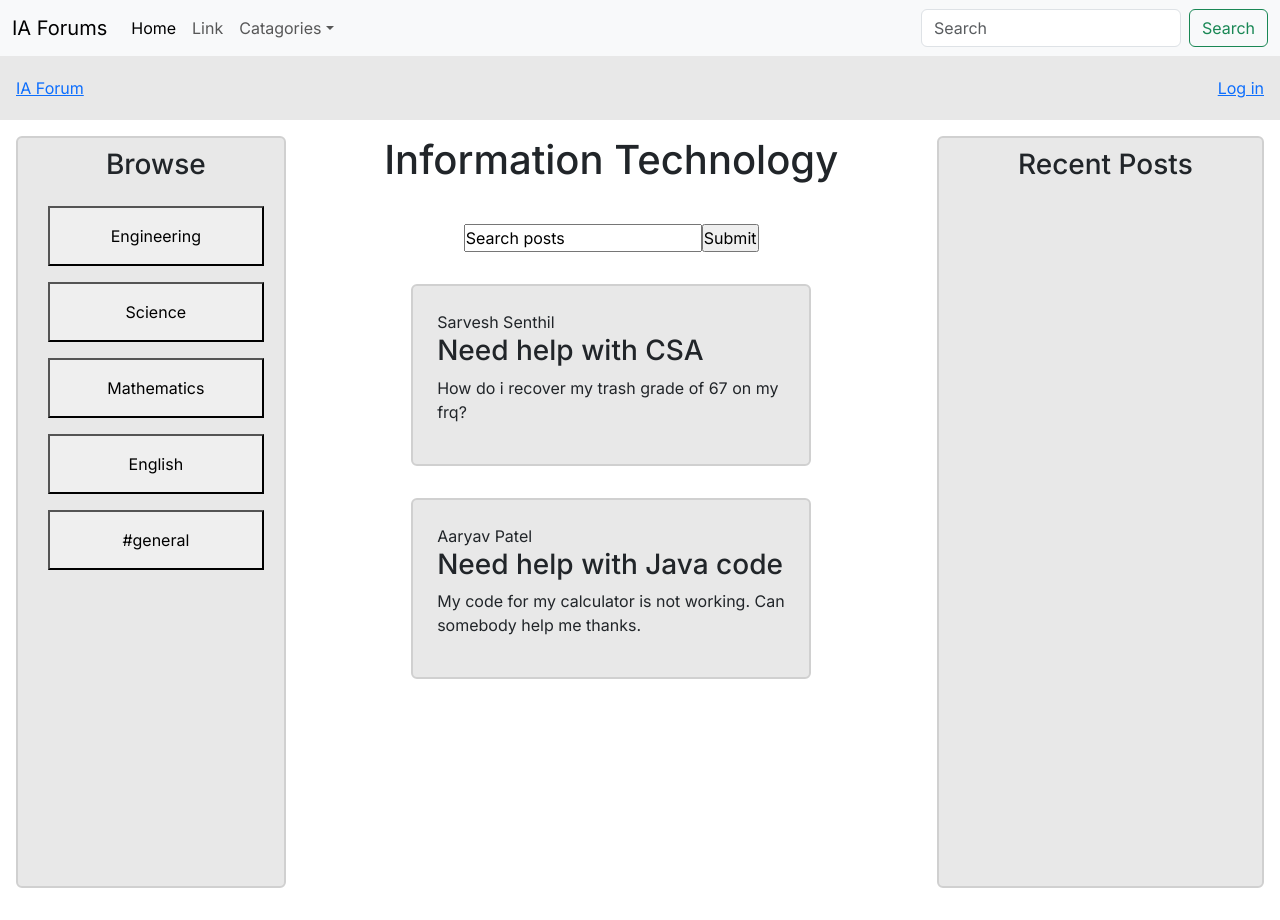
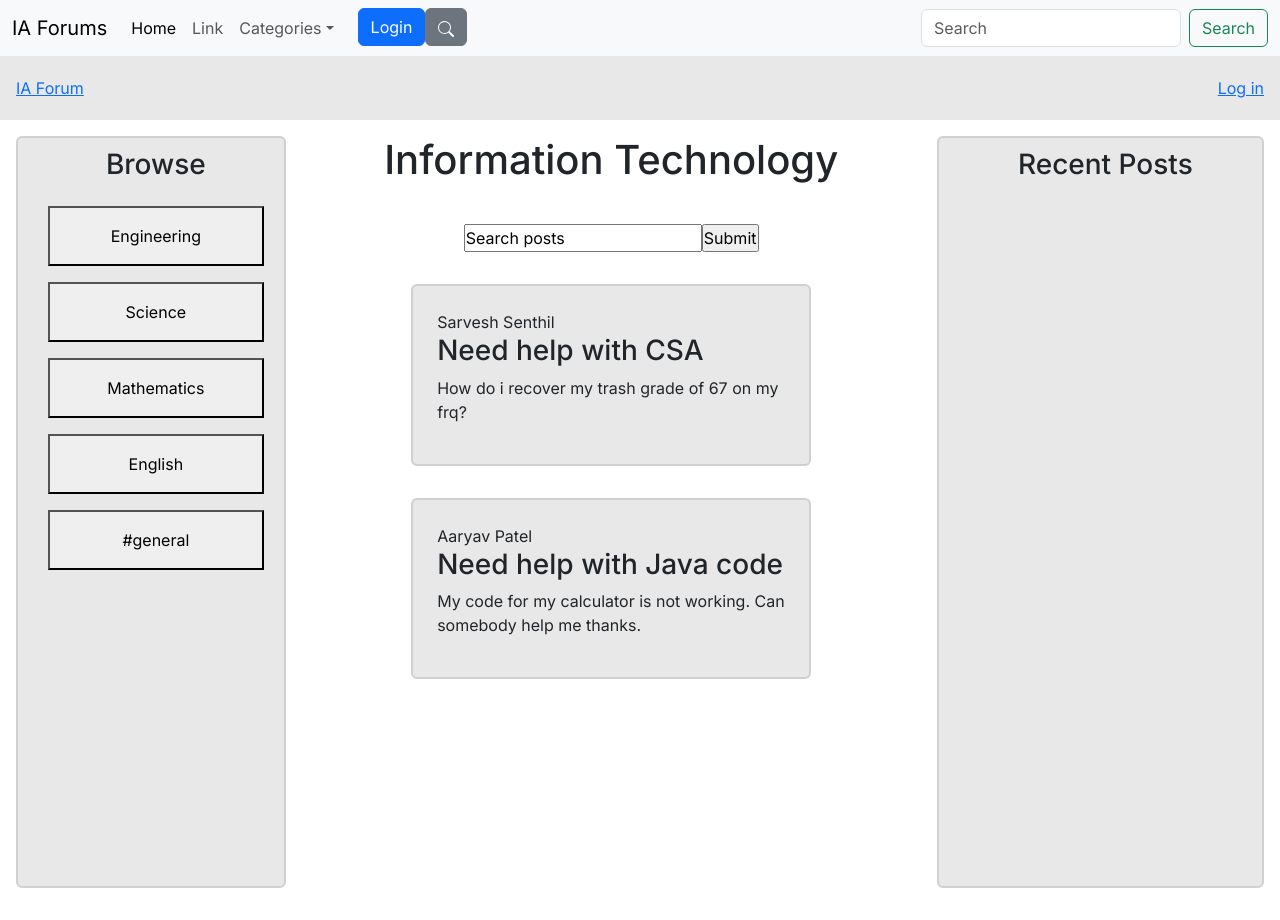
Before and after one commit to BigJella/ia-forum, a Next.js app: page /browse in a window 1280 px wide. Built offline with nearby package versions, Linux system fonts and the light colour scheme.

Commit message:
Moved Navbar into individual component Imported Bootstrap Javascript using individual component

```diff
--- /dev/null
+++ b/src/app/components/Navbar.tsx
@@ -0,0 +1,56 @@
+"use client"
+
+export default function Navbar() {
+    return(
+      <nav className="navbar navbar-expand-lg bg-light">
+        <div className="container-fluid">
+
+          <a className="navbar-brand" href="/">IA Forums</a>
+
+          <button className="navbar-toggler" type="button" data-bs-toggle="collapse" data-bs-target="#navbarSupportedContent" aria-controls="navbarSupportedContent" aria-expanded="false" aria-label="Toggle navigation">
+            <span className="navbar-toggler-icon"></span>
+          </button>
+
+          <div className="collapse navbar-collapse" id="navbarSupportedContent">
+            <ul className="navbar-nav me-auto mb-2 mb-lg-0">
+              <li className="nav-item">
+                <a className="nav-link active" aria-current="page" href="/home">Home</a>
+              </li>
+              <li className="nav-item">
+                <a className="nav-link" href="#">Link</a>
+              </li>
+              <li className="nav-item dropdown">
+                <a className="nav-link dropdown-toggle" href="#" role="button" data-bs-toggle="dropdown" aria-expanded="false">
+                  Categories
+                </a>
+                <ul className="dropdown-menu">
+                  <li><a className="dropdown-item" href="#">IT</a></li>
+                  <li><a className="dropdown-item" href="#">Healthcare</a></li>
+                  <li><a className="dropdown-item" href="#">Engineering</a></li>
+                  <li><hr className="dropdown-divider"></hr></li>
+                  <li><a className="dropdown-item" href="#">General</a></li>
+                </ul>
+              </li>
+              <li className="nav-item">
+                <a className="nav-link disabled" aria-disabled="true"></a>
+              </li>
+              <li className="nav-item">
+                <a className="btn btn-primary" href="#" role="button">Login</a>
+              </li>
+              <li className="nav-item">
+                <button type="button" className="btn btn-secondary">
+                  <svg xmlns="http://www.w3.org/2000/svg" width="16" height="16" fill="currentColor" className="bi bi-search" viewBox="0 0 16 16">
+                    <path d="M11.742 10.344a6.5 6.5 0 1 0-1.397 1.398h-.001q.044.06.098.115l3.85 3.85a1 1 0 0 0 1.415-1.414l-3.85-3.85a1 1 0 0 0-.115-.1zM12 6.5a5.5 5.5 0 1 1-11 0 5.5 5.5 0 0 1 11 0"></path>
+                  </svg>
+                </button>
+              </li>
+            </ul>
+            <form className="d-flex" role="search">
+              <input className="form-control me-2" type="search" placeholder="Search" aria-label="Search"></input>
+              <button className="btn btn-outline-success" type="submit">Search</button>
+            </form>
+          </div>
+        </div>
+      </nav>
+    )
+}
--- a/src/app/layout.tsx
+++ b/src/app/layout.tsx
@@ -1,5 +1,7 @@
 import type { Metadata } from "next";
 import { Inter } from "next/font/google";
+import Navbar from "./components/Navbar";
+import Bootstrap from "./providers/Bootstrap";
 import 'bootstrap/dist/css/bootstrap.css';
 import "./globals.css";
 
@@ -18,43 +20,8 @@ export default function RootLayout({
   return (
     <html lang="en">
       <body className={inter.className}>
-      <nav className="navbar navbar-expand-lg bg-body-tertiary">
-        <div className="container-fluid">
-          <a className="navbar-brand" href="#">IA Forums</a>
-          <button className="navbar-toggler" type="button" data-bs-toggle="collapse" data-bs-target="#navbarSupportedContent" aria-controls="navbarSupportedContent" aria-expanded="false" aria-label="Toggle navigation">
-            <span className="navbar-toggler-icon"></span>
-          </button>
-          <div className="collapse navbar-collapse" id="navbarSupportedContent">
-            <ul className="navbar-nav me-auto mb-2 mb-lg-0">
-              <li className="nav-item">
-                <a className="nav-link active" aria-current="page" href="#">Home</a>
-              </li>
-              <li className="nav-item">
-                <a className="nav-link" href="#">Link</a>
-              </li>
-              <li className="nav-item dropdown">
-                <a className="nav-link dropdown-toggle" href="#" role="button" data-bs-toggle="dropdown" aria-expanded="false">
-                  Catagories
-                </a>
-                <ul className="dropdown-menu">
-                  <li><a className="dropdown-item" href="#">IT</a></li>
-                  <li><a className="dropdown-item" href="#">Healthcare</a></li>
-                  <li><a className="dropdown-item" href="#">Engineering</a></li>
-                  <li><hr className="dropdown-divider"></hr></li>
-                  <li><a className="dropdown-item" href="#">General</a></li>
-                </ul>
-              </li>
-              <li className="nav-item">
-                <a className="nav-link disabled" aria-disabled="true"></a>
-              </li>
-            </ul>
-            <form className="d-flex" role="search">
-              <input className="form-control me-2" type="search" placeholder="Search" aria-label="Search"></input>
-              <button className="btn btn-outline-success" type="submit">Search</button>
-            </form>
-          </div>
-        </div>
-      </nav>
+        <Bootstrap/>
+        <Navbar/>
         {children}
       </body>
     </html>
--- /dev/null
+++ b/src/app/providers/Bootstrap.tsx
@@ -0,0 +1,9 @@
+'use client'
+import { useEffect } from "react";
+
+export default function Bootstrap() {
+  useEffect(() => {
+    require("bootstrap/dist/js/bootstrap.bundle.min.js");
+  }, []);
+  return null;
+}
```
